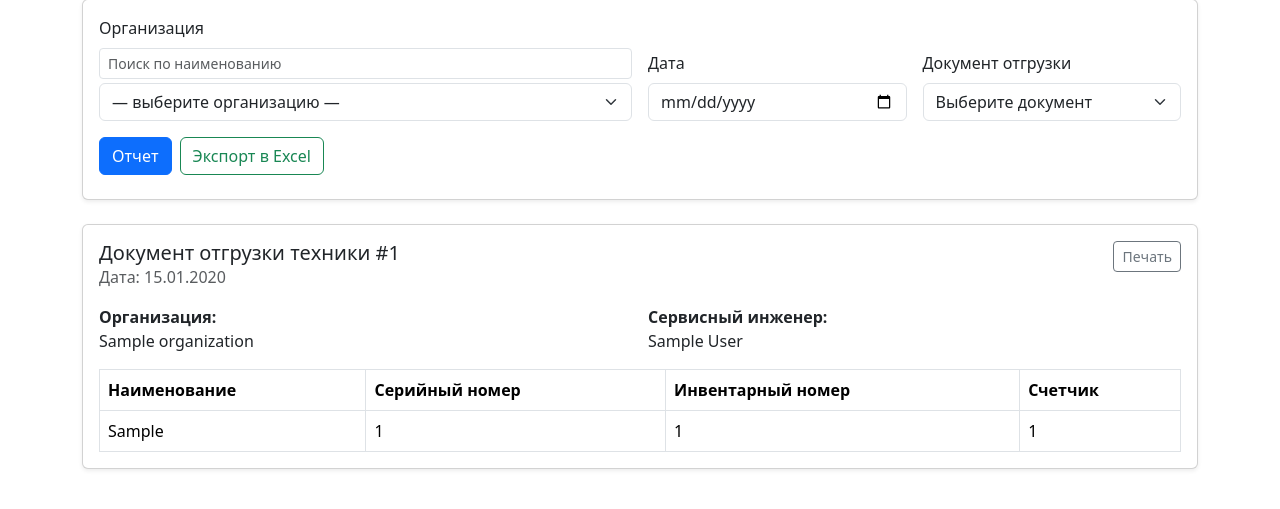
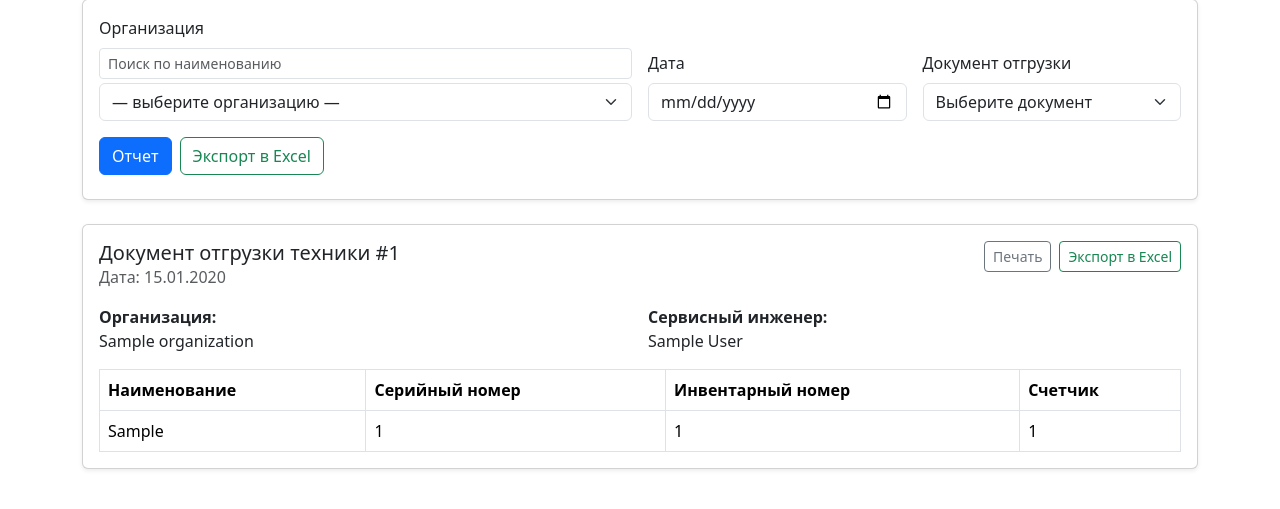
Before and after one commit to HomeUserDeveloper/services, a Django app: template services/templates/report_shipment_document.html in a window 1280 px wide. Shown: the part 126-635 px from the top of the page. Run offline with Django 5.2, Linux system fonts and the light colour scheme; the template is opened without the code that fills it: most values are stand-ins (such as "Sample title", 1, 10 or a date in 2020).

Commit message:
Add Export to Excel button next to Print in Repair/Acceptance/Shipment reports

```diff
--- a/services/templates/report_acceptance_document.html
+++ b/services/templates/report_acceptance_document.html
@@ -59,7 +59,10 @@
                     <h2 class="h5 m-0">Документ приемки техники #{{ document.id }}</h2>
                     <div class="text-muted">Дата: {{ document.date|date:"d.m.Y" }}</div>
                 </div>
-                <button type="button" class="btn btn-outline-secondary btn-sm no-print" onclick="window.print();">Печать</button>
+                <div class="d-flex gap-2 no-print">
+                    <button type="button" class="btn btn-outline-secondary btn-sm" onclick="window.print();">Печать</button>
+                    <a class="btn btn-outline-success btn-sm" href="{% url 'report_acceptance_document' %}?organization={{ document.organization.id }}&date={{ document.date|date:'Y-m-d' }}&document={{ document.id }}&export=excel">Экспорт в Excel</a>
+                </div>
             </div>
 
             <div class="row g-3 mb-3">
--- a/services/templates/report_repair_document.html
+++ b/services/templates/report_repair_document.html
@@ -127,7 +127,10 @@
                     <h2 class="h5 m-0">Документ ремонта #{{ selected_document.id }}</h2>
                     <div class="text-muted">Дата: {{ selected_document.date|date:"d.m.Y" }}</div>
                 </div>
-                <button type="button" class="btn btn-outline-secondary btn-sm no-print" onclick="window.print();">Печать</button>
+                <div class="d-flex gap-2 no-print">
+                    <button type="button" class="btn btn-outline-secondary btn-sm" onclick="window.print();">Печать</button>
+                    <a class="btn btn-outline-success btn-sm" href="{% url 'report_repair_document' %}?organization={{ selected_document.organization.id }}&date={{ selected_document.date|date:'Y-m-d' }}&document={{ selected_document.id }}&export=excel">Экспорт в Excel</a>
+                </div>
             </div>
 
             <div class="row g-3 mb-3">
--- a/services/templates/report_shipment_document.html
+++ b/services/templates/report_shipment_document.html
@@ -59,7 +59,10 @@
                     <h2 class="h5 m-0">Документ отгрузки техники #{{ document.id }}</h2>
                     <div class="text-muted">Дата: {{ document.date|date:"d.m.Y" }}</div>
                 </div>
-                <button type="button" class="btn btn-outline-secondary btn-sm no-print" onclick="window.print();">Печать</button>
+                <div class="d-flex gap-2 no-print">
+                    <button type="button" class="btn btn-outline-secondary btn-sm" onclick="window.print();">Печать</button>
+                    <a class="btn btn-outline-success btn-sm" href="{% url 'report_shipment_document' %}?organization={{ document.organization.id }}&date={{ document.date|date:'Y-m-d' }}&document={{ document.id }}&export=excel">Экспорт в Excel</a>
+                </div>
             </div>
 
             <div class="row g-3 mb-3">
```
